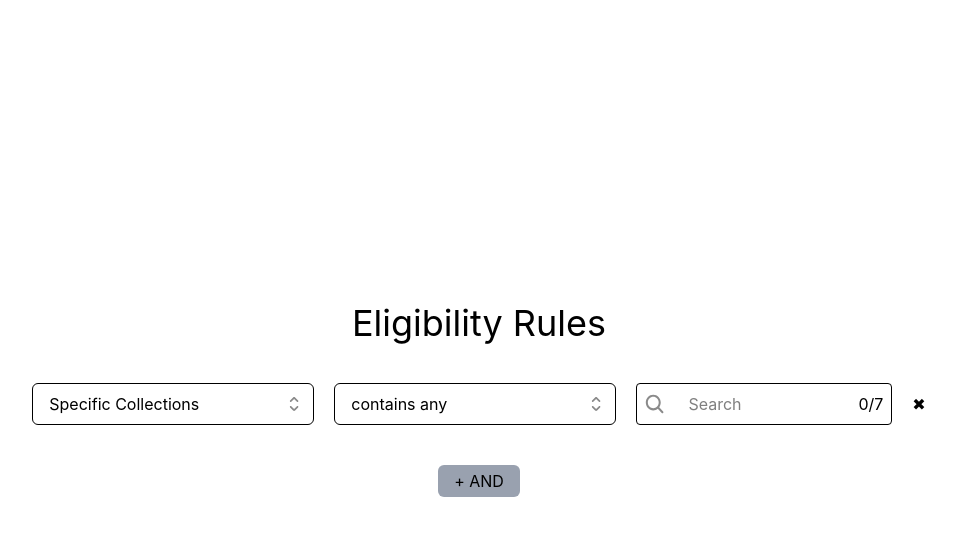
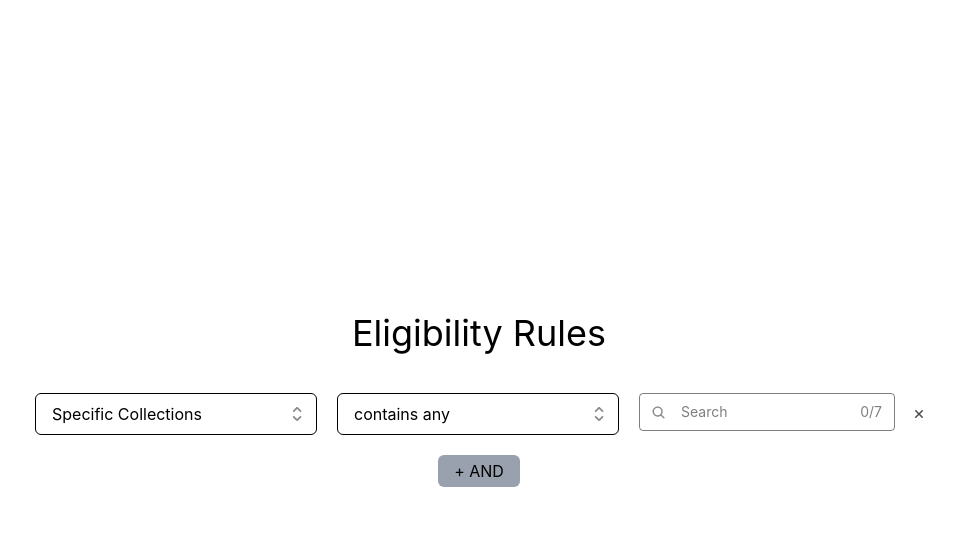
Before and after one commit to himanshuverma544/Eligibility-Rules, a React (Vite) app: page / in a window 1280 px wide. Both pictures are taken after a click on the button "+ AND". Shown: the top 536 px of the page, without its empty margins (161-1116 px from the left). Built offline with nearby package versions, Linux system fonts and the light colour scheme.

Commit message:
upd: send the functions and values from SearchSelector to EligibilityCriteriaRow component (child to parent)

```diff
--- a/src/components/EligibilityCriteriaRow.jsx
+++ b/src/components/EligibilityCriteriaRow.jsx
@@ -1,6 +1,9 @@
-import { useCallback } from "react";
+import { useState, useCallback } from "react";
 
+import SearchSelectorFilter from "./SearchSelectorFilter";
 import RequiredComponent from "./utils/RequiredComponent";
+import Icon from "./utils/Icon";
+
 import componentsMap from "../mappings/componentsMap";
 
 import { getNextAvailableRule, getRuleLayout } from "../functions/rulesUtils";
@@ -17,15 +20,25 @@ const EligibilityCriteriaRow = ({
   removeRow = () => {}
 }) => {
 
+
   const [ activeRules ] = activeRulesState;
   const [ disabledRules ] = disabledRulesState;
-
 
   const {
     rule: { handleOnRuleSelect },
     operator: { handleOnOperatorSelect, selectOperatorHandler }
   }
   = handlers;
+
+  const currentRuleRowLayout = getRuleLayout(currentRow);
+
+
+  const [selectedSearchItems, setSelectedSearchItems] = useState([]);
+  const [handleSelectedSearchItems, setHandleSelectedSearchItems] = useState(null);
+
+
+  const getSearchSelection = (selectedSearchItems = []) =>
+    setSelectedSearchItems(selectedSearchItems);
 
 
   const getRequiredComponentProps = useCallback((index, componentName) => {
@@ -64,6 +77,8 @@ const EligibilityCriteriaRow = ({
           return {
             options: currentRow.items,
             placeholder: "Search",
+            onSelect: selectedSearchItems => getSearchSelection(selectedSearchItems),
+            setHandleSelectedSearchItems
           };
 
         case "TextInput":
@@ -83,27 +98,40 @@ const EligibilityCriteriaRow = ({
 
 
   return (
+    <div className="row-cont flex flex-col justify-center">
       <div
         key={index}
-      className={`flex space-x-5 space-y-5 ${className}`}
+        className={`row flex gap-x-5 ${className}`}
       >
-      {getRuleLayout(currentRow).map((componentName, innerIndex) => {
+        {currentRuleRowLayout.map((componentName, innerIndex) => {
           return (
             <RequiredComponent
               key={innerIndex}
               componentName={componentName}
               componentsMap={componentsMap}
+              style={{ width: `${(100 / currentRuleRowLayout?.length) || 100}%` }}
               {...getRequiredComponentProps(index, componentName)}
             />
           )
         })}
 
         <button
-        className="row-remove-btn mb-5"
+          className="row-remove-btn"
           onClick={() => removeRow(index)}
         >
-        ✖
+          <Icon
+            className="cross-icon relative size-[0.5rem]"
+            innerClassName="absolute inset-0 size-full"
+            icon="/icons/cross.svg"
+            alt="cross-icon"
+          />
         </button>
+      </div>
+
+      <SearchSelectorFilter
+        selectedSearchItems={selectedSearchItems}
+        handleSelectedSearchItems={handleSelectedSearchItems}
+      />
     </div>
   );
 }
--- a/src/components/layouts/SearchSelector.jsx
+++ b/src/components/layouts/SearchSelector.jsx
@@ -1,11 +1,17 @@
-import { useState, useRef } from "react";
+import { useState, useRef, useEffect } from "react";
 
 import Icon from "../utils/Icon";
 
 import useClickOutside from "../../hooks/utils/useClickOutside";
 
 
-const SearchSelector = ({ className = "", options = [], placeholder = "Search…", index = null, onSelect = () => {} }) => {
+const SearchSelector = ({
+  className = "",
+  options = [],
+  placeholder = "Search…",
+  onSelect = null,
+  setHandleSelectedSearchItems = null
+}) => {
 
   const [inputValue, setInputValue] = useState("");
   const [filteredOptions, setFilteredOptions] = useState(options);
@@ -38,15 +44,23 @@ const SearchSelector = ({ className = "", options = [], placeholder = "Search…
   }
 
 
-  const handleSelectedItems = (option) => {
+  const handleSelectedItems = (option = null) => {
 
     let currentSelectedItems = selectedItems.includes(option)
       ? selectedItems.filter(item => item !== option)
       : [...selectedItems, option];
 
     setSelectedItems(currentSelectedItems);
-    onSelect({ index, currentSelectedItems });
+    onSelect(currentSelectedItems);
   }
+
+
+  useEffect(() => {
+
+    if (setHandleSelectedSearchItems) {
+      setHandleSelectedSearchItems(() => handleSelectedItems);
+    }
+  }, [selectedItems]);
 
 
   useClickOutside(dropdownRef.current, () => {
@@ -59,11 +73,10 @@ const SearchSelector = ({ className = "", options = [], placeholder = "Search…
 
   return (
     <div ref={dropdownRef} className={`relative w-64 ${className}`}>
-
-      <div className="input-group flex justify-between items-center border rounded">
-        <div className="icon-cont px-2">
+      <div className="input-group flex justify-between items-center rounded border-1 border-black/50 ">
+        <div className="icon-cont px-3">
           <Icon
-            className="icon size-[1.2rem] relative"
+            className="icon size-[13px] relative"
             innerClassName="size-full absolute inset-0"
             icon="/icons/search.svg"
           />
@@ -71,30 +84,30 @@ const SearchSelector = ({ className = "", options = [], placeholder = "Search…
         <input
           ref={inputRef}
           type="text"
-          className="w-full px-4 py-2 rounded-md focus:outline-none focus:ring-2 focus:ring-blue-500 border-gray-300"
+          className="w-full px-1 py-2 rounded-md focus:outline-none text-sm"
           placeholder={placeholder}
           value={inputValue}
           onChange={handleChange}
           onFocus={handleFocus}
         />
-        <span className="selection-count px-2">
+        <span className="selection-count px-3 text-sm text-black/50">
           {`${selectedItems.length}/${options.length}`}
         </span>
       </div>
 
       {showDropdown && filteredOptions.length > 0 && (
-        <ul className="z-10 absolute left-0 right-0 mt-1 bg-white border border-gray-300 rounded-md shadow-md max-h-40 overflow-auto">
+        <ul className="absolute top-[95%] left-0 right-0 max-h-40 z-10 mt-1 rounded-md border text-sm bg-white border-gray-300 shadow-md overflow-auto">
           {filteredOptions.map((option, index) => (
             <li
               key={index}
-              className="space-x-5 px-4 py-2 cursor-pointer hover:bg-blue-500 hover:text-white"
-              onClick={() => handleSelectedItems(option)}
+              className="flex items-center gap-3 px-4 py-2 cursor-pointer hover:bg-gray-200"
+              onClick={() => handleSelectedItems(option, "change")}
             >
               <input
                 type="checkbox"
+                className="w-4 h-4 cursor-pointer accent-black"
                 checked={selectedItems.includes(option)}
                 onChange={() => handleSelectedItems(option)}
-                className="w-4 h-4 cursor-pointer"
               />
               <span className="option">
                 {option}
@@ -103,7 +116,6 @@ const SearchSelector = ({ className = "", options = [], placeholder = "Search…
           ))}
         </ul>
       )}
-
     </div>
   );
 }
```
Lines whose indentation alone changed are shown as unchanged.
